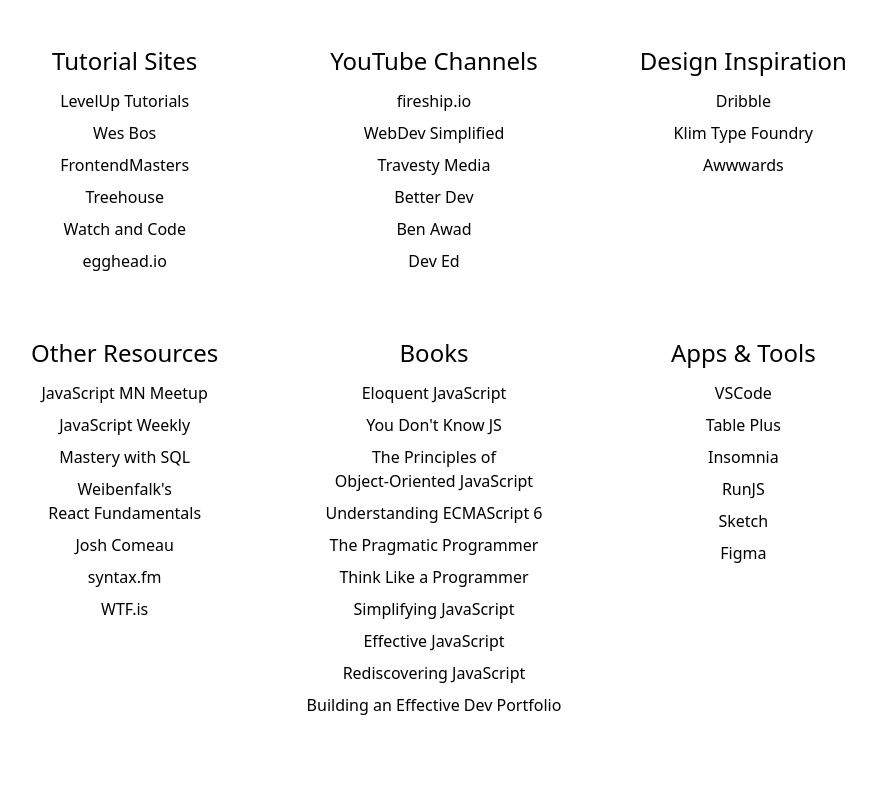
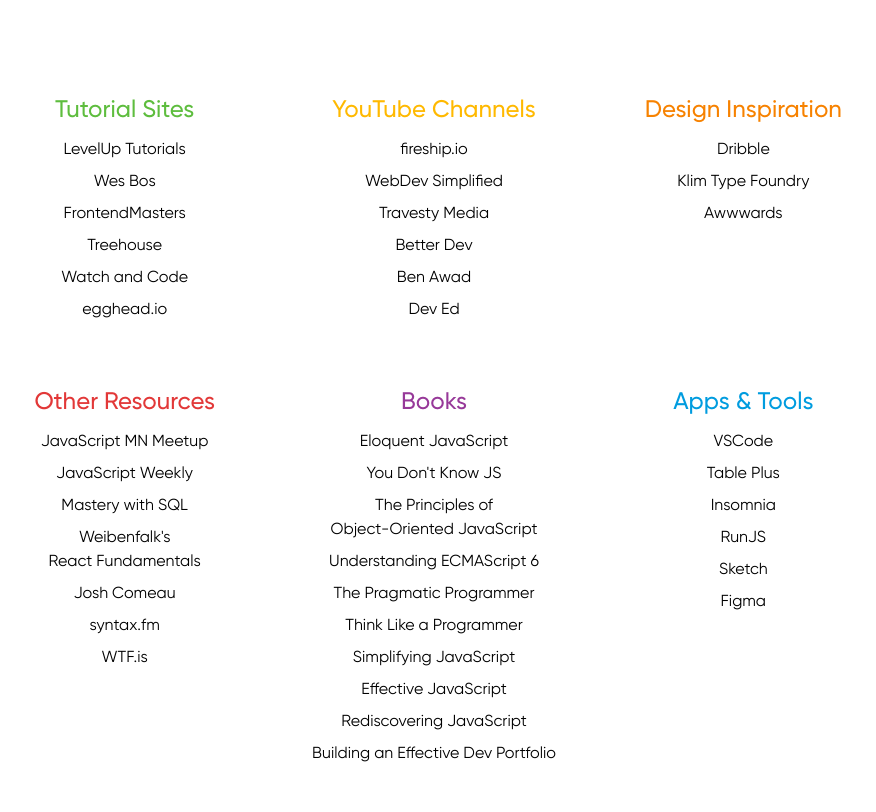
Before and after one commit to brandonleichty/brandonleichty-dot-com, a website built with Vite: page src/resources.html in a window 1280 px wide. Shown: the part 683-1495 px from the top of the page, without its empty margins (206-1082 px from the left). Built offline with nearby package versions, Linux system fonts and the light colour scheme.

Commit message:
adjust colors and font

```diff
--- a/src/resources.html
+++ b/src/resources.html
@@ -10,7 +10,7 @@
     <meta property="og:title" content="Brandon Leichty">
     <meta property="og:description" content="Brandon Leichty's favorite learning resources.">
     <meta property="og:type" content="website">
-    <meta property="og:image" content="https://www.brandonleichty.com/images/og-default-blue.png">
+    <meta property="og:image" content="https://www.brandonleichty.com/images/og-default-purple.png">
     <meta property="og:image:width" content="1280">
     <meta property="og:image:height" content="675">
 
@@ -34,8 +34,8 @@
     <link rel="stylesheet" href="style.css">
     <title>Web Resources | Brandon Leichty</title>
   </head>
-  <body class="bg-extend-brand-favWhite dark:bg-extend-brand-navy px-8 py-8 sm:py-12">
-    <div class="outer-wrapper">
+  <body class="bg-favWhite dark:bg-darkPurple px-8 py-8 sm:py-12">
+    <div class="outer-wrapper font-gilroy">
       <header class="max-w-3xl mx-auto">
         <div class="h-[40px] flex justify-between">
           <a href="/" class="">
@@ -52,12 +52,12 @@
           </svg>
         </button>
         </div>
-      <a href="/"><img class="mt-4 hero-image h-40 w-40 sm:h-80 sm:w-80 mx-auto" src="/images/JavaScriptMemoji.png" alt="memoji"/></a>
-      <h1 class="mt-5 sm:mt-5 mb-5 text-4xl sm:text-7xl font-custom font-extrabold text-extend-brand-favLightGray dark:text-extend-brand-favWhite text-center">
+      <a href="/"><img class="sm:mt-16 h-52 w-52 sm:h-80 sm:w-80 mx-auto" src="/images/JavaScriptMemoji.png" alt="memoji"/></a>
+      <h1 class="mt-5 sm:mt-5 mb-5 text-7xl sm:text-7xl font-bogue font-extrabold text-favLightGray dark:text-favWhite text-center">
         Resources
       </h1>
       <div class="mb-10 sm:mb-24">
-        <p class="text-lg sm:text-2xl text-center text-extend-brand-favDarkerGray">
+        <p class="text-lg sm:text-2xl text-center font-medium text-favDarkerGray">
           I've spent the last five years diving into the world of full-stack JavaScript.
           Below you'll find a list of some my favorite learning resources.
         </p>
@@ -66,8 +66,8 @@
     <main>
       <div class="max-w-4xl mx-auto grid-container grid grid-flow-row grid-cols-1 sm:grid-cols-2 md:grid-cols-3 gap-8 gap-y-16 text-center">
         <div class="tutorialSites">
-          <h2 class="mb-3 text-2xl text-extend-brand-appleGreen font-medium">Tutorial Sites</h2>
-          <ul class="space-y-2 dark:text-extend-brand-favWhite">
+          <h2 class="mb-3 text-2xl text-appleGreen font-medium">Tutorial Sites</h2>
+          <ul class="space-y-2 dark:text-favWhite">
             <li><a href="https://www.leveluptutorials.com" target="_blank" rel="noopener noreferrer">LevelUp Tutorials</a></li>
             <li><a href="https://wesbos.com" target="_blank" rel="noopener noreferrer">Wes Bos</a></li>
             <li><a href="https://frontendmasters.com" target="_blank" rel="noopener noreferrer">FrontendMasters</a></li>
@@ -77,8 +77,8 @@
           </ul>
         </div>
         <div class="youTubeChannels">
-          <h3 class=" mb-3  text-2xl text-extend-brand-appleYellow font-medium">YouTube Channels</h3>
-          <ul class="space-y-2 dark:text-extend-brand-favWhite">
+          <h3 class=" mb-3  text-2xl text-appleYellow font-medium">YouTube Channels</h3>
+          <ul class="space-y-2 dark:text-favWhite">
             <li><a href="https://www.youtube.com/channel/UCsBjURrPoezykLs9EqgamOA" target="_blank" rel="noopener noreferrer">fireship.io</a></li>
             <li><a href="https://www.youtube.com/channel/UCFbNIlppjAuEX4znoulh0Cw" target="_blank" rel="noopener noreferrer">WebDev Simplified</a></li>
             <li><a href="https://www.youtube.com/user/TechGuyWeb" target="_blank" rel="noopener noreferrer">Travesty Media</a></li>
@@ -88,16 +88,16 @@
           </ul>
         </div>
         <div class="designInspiration">
-          <h3 class="mb-3 text-2xl text-extend-brand-appleOrange font-medium">Design Inspiration</h3>
-          <ul class="space-y-2 dark:text-extend-brand-favWhite">
+          <h3 class="mb-3 text-2xl text-appleOrange font-medium">Design Inspiration</h3>
+          <ul class="space-y-2 dark:text-favWhite">
             <li><a href="https://dribbble.com" target="_blank" rel="noopener noreferrer">Dribble</a></li>
             <li><a href="https://klim.co.nz" target="_blank" rel="noopener noreferrer">Klim Type Foundry</a></li>
             <li><a href="https://www.awwwards.com" target="_blank" rel="noopener noreferrer">Awwwards</a></li>
           </ul>
         </div>
         <div class="otherResources">
-          <h3 class="mb-3 text-2xl text-extend-brand-appleRed font-medium">Other Resources</h3>
-          <ul class="space-y-2 dark:text-extend-brand-favWhite">
+          <h3 class="mb-3 text-2xl text-appleRed font-medium">Other Resources</h3>
+          <ul class="space-y-2 dark:text-favWhite">
             <li><a href="https://www.meetup.com/JavaScriptMN/" target="_blank" rel="noopener noreferrer">JavaScript MN Meetup</a></li>
             <li><a href="https://javascriptweekly.com" target="_blank" rel="noopener noreferrer">JavaScript Weekly</a></li>
             <li><a href="https://www.masterywithsql.com" target="_blank" rel="noopener noreferrer">Mastery with SQL</a></li>
@@ -108,8 +108,8 @@
           </ul>
         </div>
         <div class="books">
-          <h3 class="mb-3 text-2xl text-extend-brand-applePurple font-medium">Books</h3>
-          <ul class="space-y-2 dark:text-extend-brand-favWhite">
+          <h3 class="mb-3 text-2xl text-applePurple font-medium">Books</h3>
+          <ul class="space-y-2 dark:text-favWhite">
             <li><a href="https://eloquentjavascript.net" target="_blank" rel="noopener noreferrer">Eloquent JavaScript</a></li>
             <li><a href="https://github.com/getify/You-Dont-Know-JS" target="_blank" rel="noopener noreferrer">You Don't Know JS</a></li>
             <li><a href="https://nostarch.com/oojs" target="_blank" rel="noopener noreferrer">The Principles of<br>Object-Oriented JavaScript</a></li>
@@ -123,8 +123,8 @@
           </ul>
         </div>
         <di class="appsAndTools">
-          <h3 class="mb-3 text-2xl text-extend-brand-appleBlue font-medium">Apps & Tools</h3>
-          <ul class="space-y-2 dark:text-extend-brand-favWhite">
+          <h3 class="mb-3 text-2xl text-appleBlue font-medium">Apps & Tools</h3>
+          <ul class="space-y-2 dark:text-favWhite">
             <li><a href="https://code.visualstudio.com" target="_blank" rel="noopener noreferrer">VSCode</a></li>
             <li><a href="https://tableplus.com" target="_blank" rel="noopener noreferrer">Table Plus</a></li>
             <li><a href="https://insomnia.rest" target="_blank" rel="noopener noreferrer">Insomnia</a></li>
@@ -136,7 +136,7 @@
       </div>
     </div>
     </main>
-    <footer class="text-center text-extend-brand-favDarkerGray">
+    <footer class="text-center text-favDarkerGray">
       <div class="footer-wrapper">
         <a href="https://twitter.com/brandonleichty" target="_blank" rel="noopener noreferrer"><i class="fab fa-twitter"></i> @brandonleichty</a>
       </div>
```
